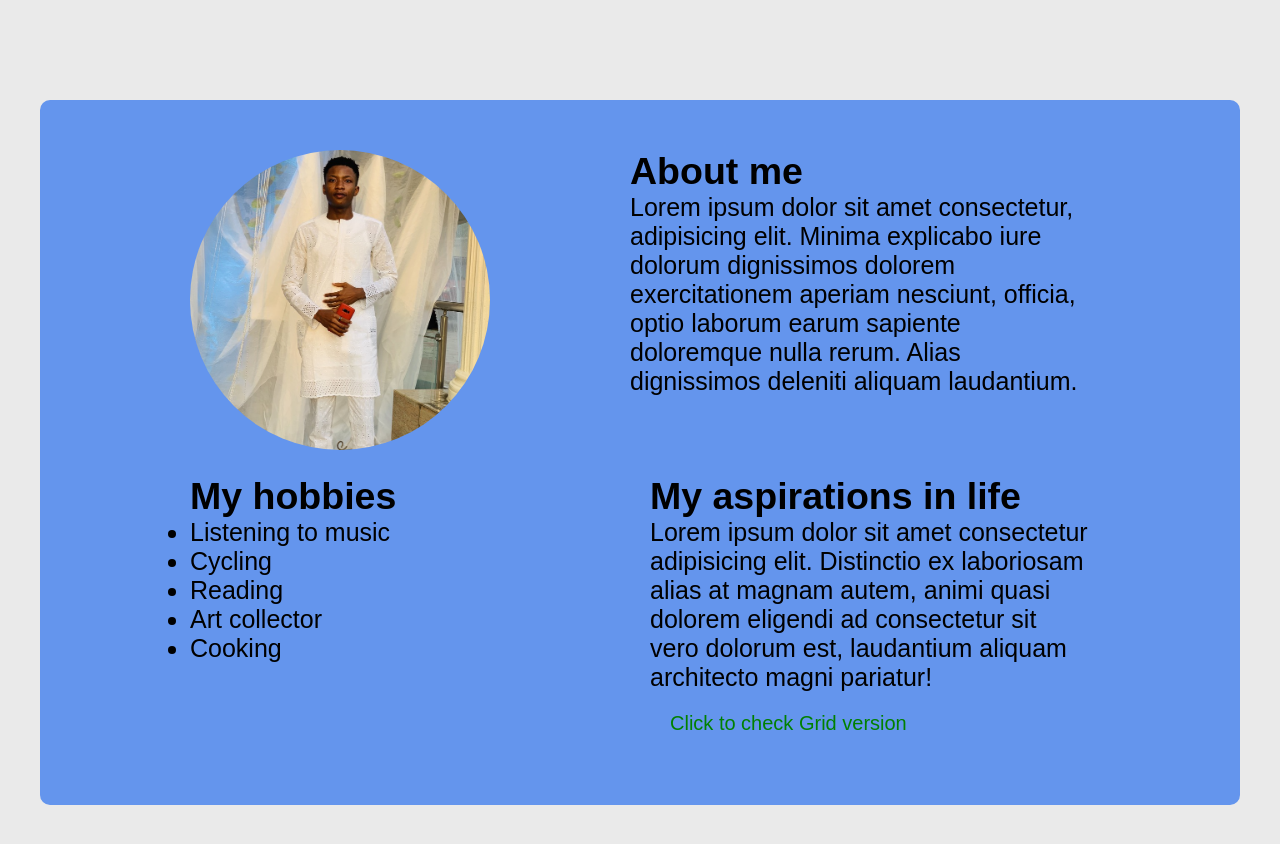
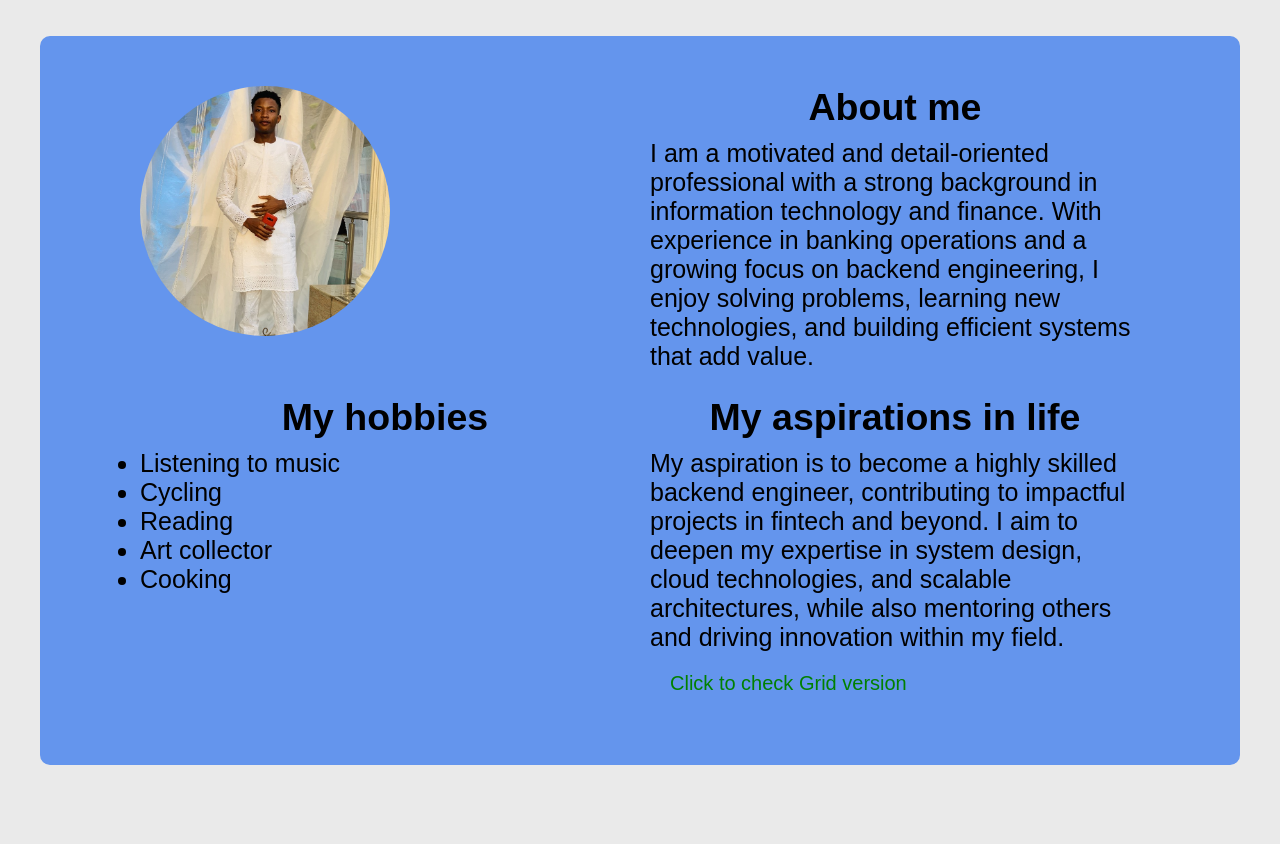
Before and after one commit to olaplentymoney/Assignment2-grid_Alt_SOE_025_3700, a plain HTML site: page index-flex.html in a window 1280 px wide. After the commit the page ends 800 px from the top, so only its background shows below. Drawn offline with Linux system fonts and the light colour scheme.

Commit message:
final push

```diff
--- a/index-flex.html
+++ b/index-flex.html
@@ -10,18 +10,21 @@
     <div class="container">
       <section class="top">
         <div class="top-image">
-          <img
-            src="./Asset/Oladimeji-medium.jpg"
-            alt="Oladimeji Bankole's image"
-          />
+          <div>
+            <img
+              src="./Asset/Oladimeji-medium.jpg"
+              alt="Oladimeji Bankole's image"
+            />
+          </div>
         </div>
         <div class="about">
           <h2>About me</h2>
           <p>
-            Lorem ipsum dolor sit amet consectetur, adipisicing elit. Minima
-            explicabo iure dolorum dignissimos dolorem exercitationem aperiam
-            nesciunt, officia, optio laborum earum sapiente doloremque nulla
-            rerum. Alias dignissimos deleniti aliquam laudantium.
+            I am a motivated and detail-oriented professional with a strong
+            background in information technology and finance. With experience in
+            banking operations and a growing focus on backend engineering, I
+            enjoy solving problems, learning new technologies, and building
+            efficient systems that add value.
           </p>
         </div>
       </section>
@@ -39,10 +42,11 @@
         <div class="aspirations">
           <h2>My aspirations in life</h2>
           <p>
-            Lorem ipsum dolor sit amet consectetur adipisicing elit. Distinctio
-            ex laboriosam alias at magnam autem, animi quasi dolorem eligendi ad
-            consectetur sit vero dolorum est, laudantium aliquam architecto
-            magni pariatur!
+            My aspiration is to become a highly skilled backend engineer,
+            contributing to impactful projects in fintech and beyond. I aim to
+            deepen my expertise in system design, cloud technologies, and
+            scalable architectures, while also mentoring others and driving
+            innovation within my field.
           </p>
           <a href="./index.html">Click to check Grid version</a>
         </div>
--- a/style-flex.css
+++ b/style-flex.css
@@ -14,15 +14,18 @@ html {
 body {
   font-family: Arial, sans-serif;
   background: #eaeaea;
+  display: flex;
+  min-height: 100vh;
+  justify-content: center;
+  align-items: center;
 }
 
 .container {
   display: flex;
   flex-direction: column;
-  margin: 10rem auto;
   max-width: 120rem;
   background-color: cornflowerblue;
-  padding: 5rem 0;
+  padding: 5rem 10rem;
   row-gap: 2.5rem;
   font-size: 2.5rem;
   border-radius: 1rem;
@@ -31,17 +34,35 @@ body {
 .top,
 .bottom {
   display: flex;
-  padding: 0 15rem;
   column-gap: 2rem;
   align-items: flex-start;
-  justify-content: space-between;
+  justify-content: center;
 }
 
-.top-image {
-  width: 30rem;
-  height: 30rem;
-  flex-shrink: 0; /* grow, shrink, basis */
-  margin-right: 12rem;
+@media only screen and (max-width: 900px) {
+  .container {
+    padding: 2rem 5rem;
+    width: 50rem;
+    font-size: 1.5rem;
+  }
+
+  .top,
+  .bottom {
+    flex-direction: column;
+    row-gap: 2rem;
+    align-items: stretch;
+  }
+
+  .top-image {
+    display: flex;
+    justify-content: center;
+    align-items: center;
+  }
+}
+
+.top-image div {
+  width: 25rem;
+  height: 25rem;
 }
 
 .top-image img {
@@ -60,6 +81,13 @@ a {
   color: green;
 }
 
+h2 {
+  text-align: center;
+  margin-bottom: 1rem;
+}
+
+.top-image,
+.about,
 .hobbies,
 .aspirations {
   flex: 1; /* take equal space */
```
Also changed, not shown: index.html (+10 -8 lines).
